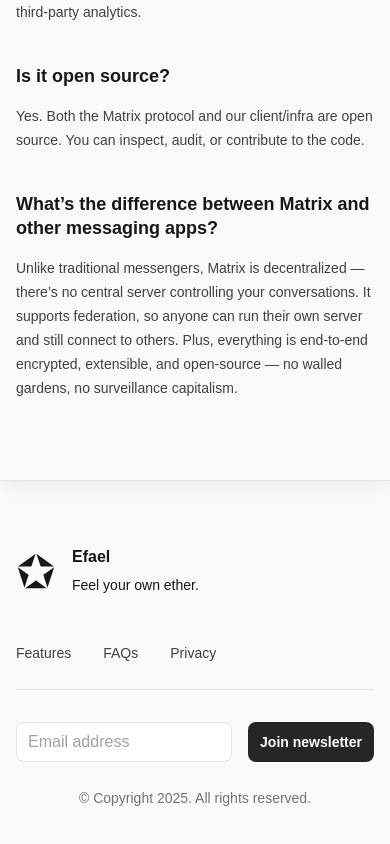
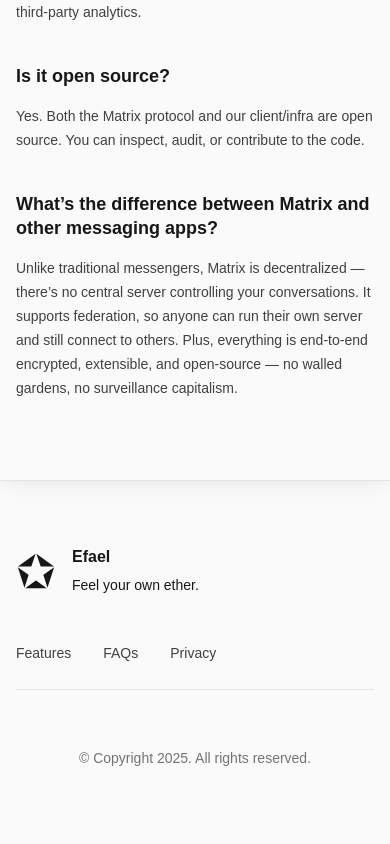
Before and after one commit to efael/website, a Next.js app: page / in a window 390 px wide. Shown: the part 6352-7196 px from the top of the page. After the commit the page ends 7170 px from the top, so only its background shows below. Built offline with nearby package versions, Linux system fonts and the light colour scheme; a web font is replaced by a local one.

Commit message:
chore: remove server listing + newsletter

```diff
--- a/src/app/(server)/list/page.tsx
+++ /dev/null
@@ -1,37 +0,0 @@
-import { type Metadata } from 'next'
-import { AuthLayout } from '@/components/AuthLayout'
-import { Button } from '@/components/Button'
-import { SelectField } from '@/components/Fields'
-import { redirect } from 'next/navigation'
-import Link from 'next/link'
-import { useId } from 'react'
-
-
-export const metadata: Metadata = {
-  title: 'Servers',
-}
-
-const servers = ["efael.net", "efael.net", "floss.uz"]
-
-export default function Login() {
-  const id = useId();
-
-  return (
-    <AuthLayout
-      title="Choose your home"
-      subtitle={
-        <>
-          A place where you will build your own ether!
-        </>
-      }
-    >
-      {servers.map((s) => (
-        <Link key={id} href={`https://chat.${s}`}>
-          <Button key={id} color="gray" className="mt-2 w-full">
-            {s}
-          </Button>
-        </Link>
-      ))}
-    </AuthLayout >
-  )
-}
--- a/src/components/Footer.tsx
+++ b/src/components/Footer.tsx
@@ -25,21 +25,7 @@
             </nav>
           </div>
         </div>
-        <div className="flex flex-col items-center border-t border-gray-200 pt-8 pb-12 md:flex-row-reverse md:justify-between md:pt-6">
-          <form className="flex w-full justify-center md:w-auto">
-            <TextField
-              type="email"
-              aria-label="Email address"
-              placeholder="Email address"
-              autoComplete="email"
-              required
-              className="w-60 min-w-0 shrink"
-            />
-            <Button type="submit" color="gray" className="ml-4 flex-none">
-              <span className="hidden lg:inline">Join our newsletter</span>
-              <span className="lg:hidden">Join newsletter</span>
-            </Button>
-          </form>
+        <div className="flex flex-col items-center border-t border-gray-200 pt-8 pb-12 md:flex-row md:justify-between md:pt-6">
           <p className="mt-6 text-sm text-gray-500 md:mt-0">
             &copy; Copyright {new Date().getFullYear()}. All rights reserved.
           </p>
--- a/src/components/Header.tsx
+++ b/src/components/Header.tsx
@@ -132,8 +132,8 @@
               )}
             </Popover>
             <div className="flex items-center gap-6 max-lg:hidden">
-              <Button href="/list" variant="outline">
-                Servers
+              <Button href="https://chat.efael.uz" variant="outline">
+                Sign in
               </Button>
               {/* <Button href="#">Download</Button> */}
             </div>
```
